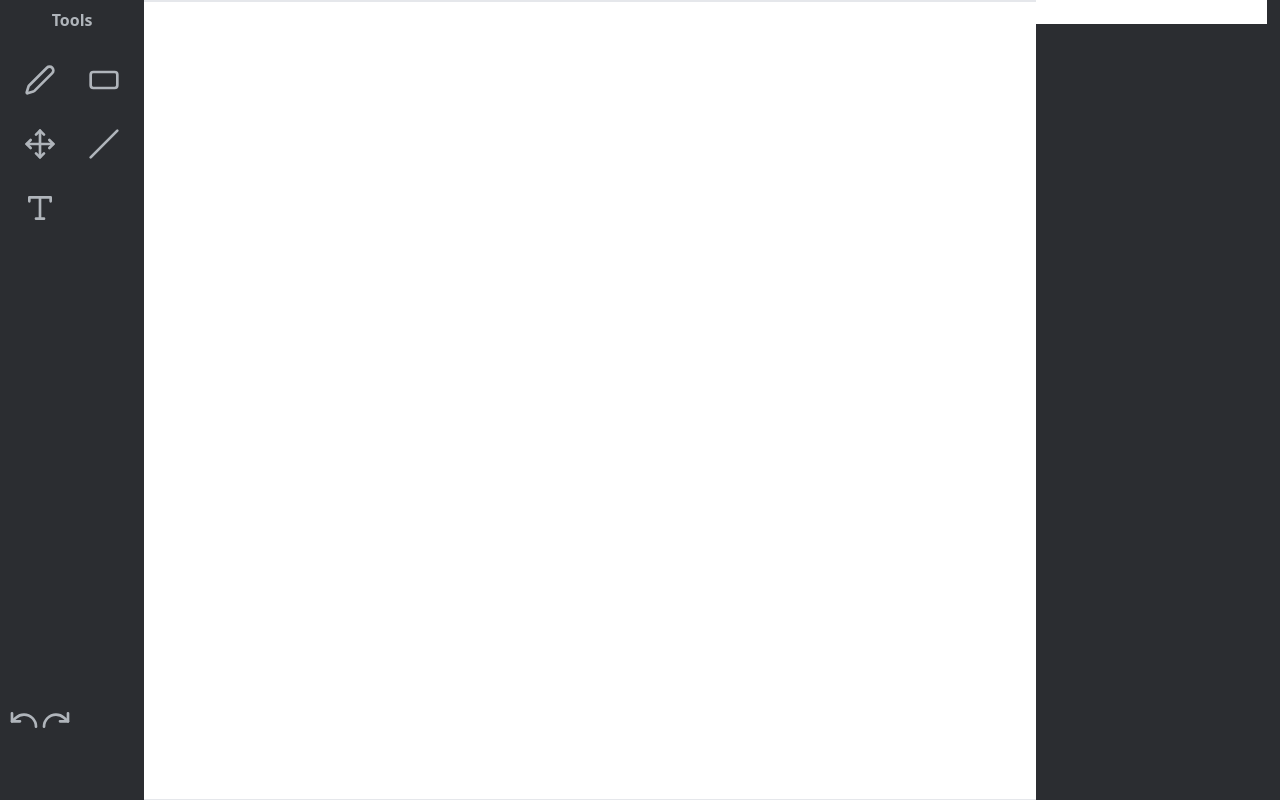
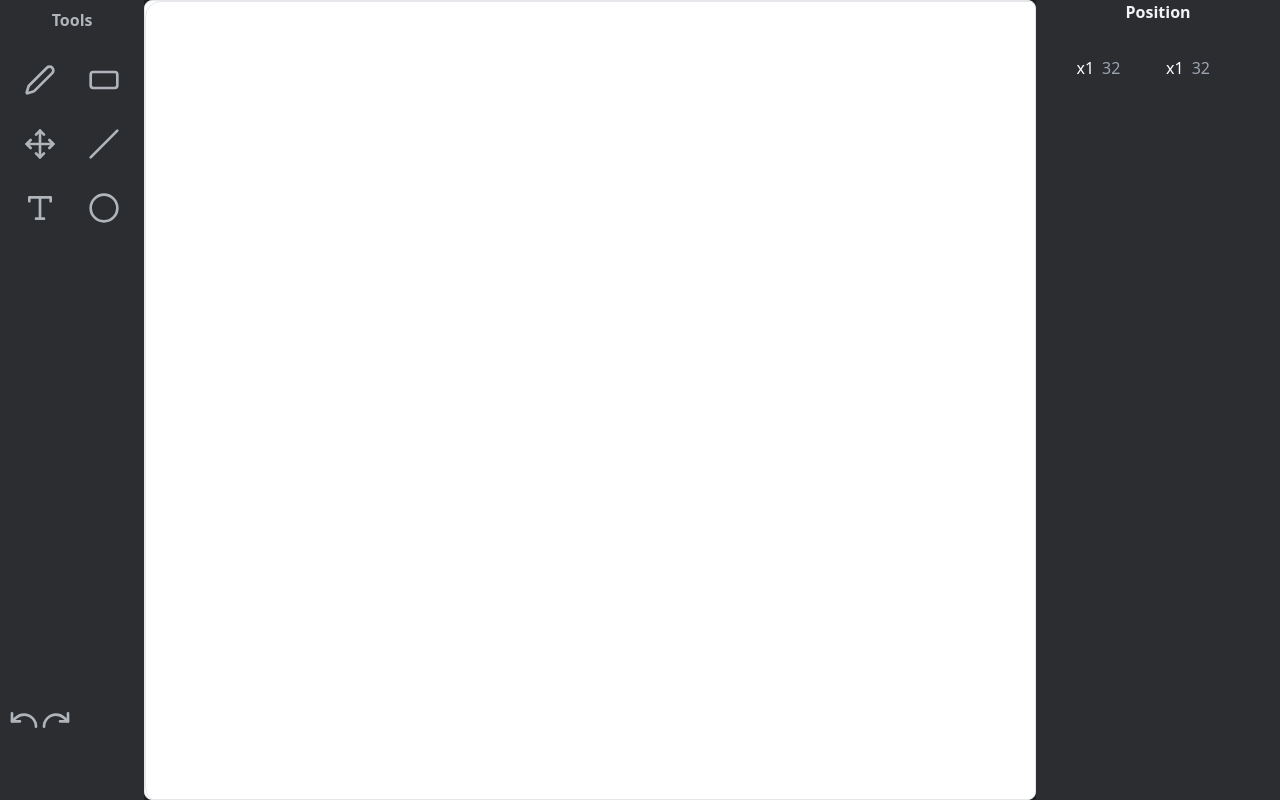
Before and after one commit to vikrant886/Anim-IT, a React (Create React App) app in the folder client/: page /prod in a window 1280 px wide. Both pictures are taken after a click on the icon 40 px from the left and 80 px from the top of the page. Built offline with nearby package versions, Linux system fonts and the light colour scheme; a web font is replaced by a local one.

Commit message:
offset fix

```diff
--- a/client/src/components/Canvas/Canvas.js
+++ b/client/src/components/Canvas/Canvas.js
@@ -15,9 +15,14 @@ const createElement = (id, x1, y1, x2, y2, type, linewidth) => {
                 type === "line"
                     ? generator.line(x1, y1, x2, y2)
                     : generator.rectangle(x1, y1, x2 - x1, y2 - y1);
+            console.log(roughElement)
+            // roughElement.op
             return { id, x1, y1, x2, y2, type, roughElement };
+        case "circle":
+            return { id, x1, y1, x2, y2, type }
+
         case "pencil":
-            return { id, type, points: [{ x: x1, y: y1 }] , linewidth: linewidth};
+            return { id, type, points: [{ x: x1, y: y1 }], linewidth: linewidth };
         case "text":
             return { id, type, x1, y1, x2, y2, text: "" };
         default:
@@ -52,6 +57,11 @@ const positionWithinElement = (x, y, element) => {
             const bottomRight = nearPoint(x, y, x2, y2, "br");
             const inside = x >= x1 && x <= x2 && y >= y1 && y <= y2 ? "inside" : null;
             return topLeft || topRight || bottomLeft || bottomRight || inside;
+        case "circle":
+            const distanceFromCenter = Math.sqrt((x - x1) ** 2 + (y - y1) ** 2);
+            const radius = Math.sqrt((x1 - x2) ** 2 + (y2 - y1) ** 2);
+            const insideCircle = distanceFromCenter <= radius;
+            return insideCircle ? "inside" : null;
         case "pencil":
             const betweenAnyPoint = element.points.some((point, index) => {
                 const nextPoint = element.points[index + 1];
@@ -143,7 +153,7 @@ const useHistory = initialState => {
 
     const undo = () => index > 0 && setIndex(prevState => prevState - 1);
     const redo = () => index < history.length - 1 && setIndex(prevState => prevState + 1);
-
+    console.log(history)
     return [history[index], setState, undo, redo];
 };
 
@@ -163,12 +173,23 @@ const getSvgPathFromStroke = stroke => {
     return d.join(" ");
 };
 
-const drawElement = (roughCanvas, context, element,linewidth) => {
+const drawElement = (roughCanvas, context, element, linewidth,selectedElement) => {
     switch (element.type) {
         case "line":
         case "rectangle":
+            if(selectedElement && selectedElement.id===element.id){
+                element.roughElement.options.stroke="#0000ff"
+            }
+            else{
+                element.roughElement.options.stroke="#000"
+            }
             roughCanvas.draw(element.roughElement);
             break;
+        case "circle":
+            console.log(element);
+            const radius = Math.abs(element.x2 - element.x1) / 2;
+        // roughCanvas.circle(element.x1, element.y1, radius);
+
         case "pencil":
             const stroke = getSvgPathFromStroke(getStroke(element.points, {
                 size: linewidth,
@@ -224,10 +245,10 @@ const usePressedKeys = () => {
 
 export default function Canvas() {
     const [elements, setElements, undo, redo] = useHistory([]);
-    const [action, setAction] = useState("none");
+    // const [action, setAction] = useState("none");
     // const [tool, setTool] = useState("rectangle");
-    const { tool, setTool, undocall, redocall , linewidth} = useContext(ProdContext)
-    const [selectedElement, setSelectedElement] = useState(null);
+    const canvasref = useRef(null)
+    const { tool, setTool, undocall, redocall, linewidth ,action, setAction ,selectedElement,setSelectedElement } = useContext(ProdContext)
     const [panOffset, setPanOffset] = React.useState({ x: 0, y: 0 });
     const [startPanMousePosition, setStartPanMousePosition] = React.useState({ x: 0, y: 0 });
     const textAreaRef = useRef();
@@ -268,15 +289,15 @@ export default function Canvas() {
         const canvas = document.getElementById("canvas");
         const context = canvas.getContext("2d");
         const roughCanvas = rough.canvas(canvas);
-
+        generator.rectangle(10, 120, 100, 100, { fill: 'red' });
         context.clearRect(0, 0, canvas.width, canvas.height);
 
         context.save();
         context.translate(panOffset.x, panOffset.y);
-
+        console.log(elements)
         elements.forEach(element => {
-            if (action === "writing" && selectedElement.id === element.id) return;
-            drawElement(roughCanvas, context, element,linewidth);
+            if (selectedElement &&  action === "writing" && selectedElement.id === element.id) return;
+            drawElement(roughCanvas, context, element, linewidth,selectedElement);
         });
         context.restore();
     }, [elements, action, selectedElement, panOffset]);
@@ -297,6 +318,10 @@ export default function Canvas() {
             document.removeEventListener("keydown", undoRedoFunction);
         };
     }, [undo, redo]);
+
+    useEffect(() => {
+        console.log("change ", elements)
+    }, [elements])
 
     useEffect(() => {
         const panFunction = event => {
@@ -322,15 +347,17 @@ export default function Canvas() {
         }
     }, [action, selectedElement]);
 
-    const updateElement = (id, x1, y1, x2, y2, type, options,linewidth) => {
+    const updateElement = (id, x1, y1, x2, y2, type, options, linewidth) => {
         const elementsCopy = [...elements];
         // console.log({x1,y1,x2,y2})
         // x2=x2-75;
         switch (type) {
             case "line":
             case "rectangle":
-                elementsCopy[id] = createElement(id, x1, y1, x2, y2, type,linewidth);
+                elementsCopy[id] = createElement(id, x1, y1, x2, y2, type, linewidth);
                 break;
+            case "circle":
+                elementsCopy[id] = createElement()
             case "pencil":
                 elementsCopy[id].points = [...elementsCopy[id].points, { x: x2, y: y2 }];
                 break;
@@ -341,7 +368,7 @@ export default function Canvas() {
                     .measureText(options.text).width;
                 const textHeight = 24;
                 elementsCopy[id] = {
-                    ...createElement(id, x1, y1, x1 + textWidth, y1 + textHeight, type,linewidth),
+                    ...createElement(id, x1, y1, x1 + textWidth, y1 + textHeight, type, linewidth),
                     text: options.text
                 };
                 break;
@@ -350,18 +377,31 @@ export default function Canvas() {
         }
 
         setElements(elementsCopy, true);
+        setSelectedElement(prev=>({
+            ...prev,
+            x1,y1,x2,y2
+        }))
     };
 
     const getMouseCoordinates = event => {
-        let clientX = event.clientX - panOffset.x;
-        let clientY = event.clientY - panOffset.y;
-        clientX = clientX - 180;
-        clientY = clientY - 70
+        // console.log(event.pageX)
+        // console.log(event.pageY,"pagey")
+        // console.
+        const val = canvasref.current.offsetLeft
+        // console.log(val)
+        // console.logg
+        // console.log(event.clientX,panOffset.x)
+        let clientX = event.clientX
+        let clientY = event.clientY
+        // console.log({clientX,clientY})
+        clientX = clientX - val
+        clientY = clientY
         return { clientX, clientY };
     };
 
     const handleMouseDown = event => {
         if (action === "writing") return;
+
 
         const { clientX, clientY } = getMouseCoordinates(event);
 
@@ -396,10 +436,12 @@ export default function Canvas() {
                     setAction("resizing");
                 }
             }
+            else{
+                setSelectedElement(null)
+            }
         } else {
             const id = elements.length;
-            console.log(elements)
-            const element = createElement(id, clientX, clientY, clientX, clientY, tool,linewidth);
+            const element = createElement(id, clientX, clientY, clientX, clientY, tool, linewidth);
             setElements(prevState => [...prevState, element]);
             setSelectedElement(element);
 
@@ -433,7 +475,7 @@ export default function Canvas() {
         if (action === "drawing") {
             const index = elements.length - 1;
             const { x1, y1 } = elements[index];
-            updateElement(index, x1, y1, clientX, clientY, tool,linewidth);
+            updateElement(index, x1, y1, clientX, clientY, tool, linewidth);
         } else if (action === "moving") {
             if (selectedElement.type === "pencil") {
                 const newPoints = selectedElement.points.map((_, index) => ({
@@ -453,12 +495,12 @@ export default function Canvas() {
                 const newX1 = clientX - offsetX;
                 const newY1 = clientY - offsetY;
                 const options = type === "text" ? { text: selectedElement.text } : {};
-                updateElement(id, newX1, newY1, newX1 + width, newY1 + height, type, options,linewidth);
+                updateElement(id, newX1, newY1, newX1 + width, newY1 + height, type, options, linewidth);
             }
         } else if (action === "resizing") {
             const { id, type, position, ...coordinates } = selectedElement;
             const { x1, y1, x2, y2 } = resizedCoordinates(clientX, clientY, position, coordinates);
-            updateElement(id, x1, y1, x2, y2, type,linewidth);
+            updateElement(id, x1, y1, x2, y2, type, linewidth);
         }
     };
 
@@ -491,18 +533,18 @@ export default function Canvas() {
         if (action === "writing") return;
 
         setAction("none");
-        setSelectedElement(null);
+        // setSelectedElement(null);
     };
 
     const handleBlur = event => {
         const { id, x1, y1, type } = selectedElement;
         setAction("none");
         setSelectedElement(null);
-        updateElement(id, x1, y1, null, null, type, { text: event.target.value },linewidth);
+        updateElement(id, x1, y1, null, null, type, { text: event.target.value }, linewidth);
     };
 
     return (
-        <div id="maindiv" className="bg-white" >
+        <div ref={canvasref} id="maindiv" className="bg-first w-full flex justify-center h-full" >
             {/* <div style={{ position: "fixed", zIndex: 2 }}>
                 <input
                     type="radio"
@@ -555,9 +597,10 @@ export default function Canvas() {
                     }}
                 />
             ) : null}
-            <div className="border rounded-lg border-2px" style={{ width: 1400, height: 800, overflow: "hidden", position: "relative" }}>
+            <div className="border rounded-lg border-2px bg-white" style={{ height: 800, overflow: "hidden", position: "relative" }}>
                 <canvas
                     id="canvas"
+                    // ref={canvasref}
                     width={window.innerWidth} // Set your desired width here
                     height={window.innerHeight} // Set your desired height here
                     onMouseDown={handleMouseDown}
--- a/client/src/components/pages/prod.jsx
+++ b/client/src/components/pages/prod.jsx
@@ -3,12 +3,21 @@ import { ProdContext } from "../context/prodContext";
 import Lprod from "../prod-component/left-prod";
 import Mprod from "../prod-component/mid-prod";
 import Rprod from "../prod-component/right-prod";
+import rough from "roughjs/bundled/rough.esm";
+import getStroke from "perfect-freehand";
 
 export default function Production() {
     const [tool, setTool] = useState("selection");
+    const [action, setAction] = useState("none");
     const [undocall, setUndocall] = useState(false);
     const [redocall, setRedocall] = useState(false);
     const [linewidth, setLinewidth] = useState(32);
+    const [selectedElement, setSelectedElement] = useState(null);
+    const [ele, setEle] = useState([])
+    const [canvascontext, setCanvascontext] = useState(null)
+    const [roughcanvas, setRoughcanvas] = useState()
+    const generator = rough.generator();
+
     return (
         <div className="flex flex-row overflow-hidden w-screen h-screen">
             <ProdContext.Provider
@@ -21,6 +30,14 @@ export default function Production() {
                     redocall,
                     linewidth,
                     setLinewidth,
+                    action,
+                    setAction,
+                    selectedElement,
+                    setSelectedElement,
+                    ele,
+                    setEle,
+                    canvascontext, setCanvascontext,
+                    roughcanvas, setRoughcanvas,
                 }}
             >
                 <Lprod />
--- a/client/src/components/prod-component/left-prod.jsx
+++ b/client/src/components/prod-component/left-prod.jsx
@@ -1,18 +1,19 @@
 import React, { useContext } from "react";
-import { Pen, RectangleHorizontal, Move, Slash, Type ,Undo, Redo} from "lucide-react";
+import { Pen, RectangleHorizontal, Move, Slash, Type ,Undo, Redo ,Circle} from "lucide-react";
 import { ProdContext } from "../context/prodContext";
 
 export default function Lprod() {
-    const { setTool, undocall , redocall  ,setUndocall  , setRedocall  } = useContext(ProdContext)
+    const { setTool, undocall , redocall  ,setUndocall  , setRedocall ,setSelectedElement } = useContext(ProdContext)
     return (
         <div className=" w-[200px] bg-second p-2 flex items-center gap-8 flex-col">
             <p className="text-text-one font-bold">Tools</p>
             <div className="grid grid-cols-2 grid-rows-10 gap-8">
                 <Pen className="text-text-one hover:text-text-two size-8" onClick={() => { setTool("pencil") }} />
-                <RectangleHorizontal className="text-text-one hover:text-text-two size-8" onClick={() => { setTool("rectangle") }} />
+                <RectangleHorizontal className="text-text-one hover:text-text-two size-8" onClick={() => { setTool("rectangle"); setSelectedElement(null) }} />
                 <Move className="text-text-one  hover:text-text-two size-8" onClick={() => { setTool("selection") }} />
                 <Slash className="text-text-one  hover:text-text-two size-8" onClick={() => { setTool("line") }} />
                 <Type className="text-text-one  hover:text-text-two size-8" onClick={() => { setTool("text") }} />
+                <Circle className="text-text-one  hover:text-text-two size-8" onClick={() => { setTool("circle") }} />
             </div>
             <div className="w-full flex flex-row">
                 <Undo className="text-text-one hover:text-text-two size-8" onClick={()=>{setUndocall(!undocall)}}/>
--- a/client/src/components/prod-component/right-prod.jsx
+++ b/client/src/components/prod-component/right-prod.jsx
@@ -1,22 +1,112 @@
-import React, { useContext } from "react";
+import React, { useContext, useEffect, useState } from "react";
 import { ProdContext } from "../context/prodContext";
 
-export default function Rprod(){
-    const {tool,linewidth, setLinewidth} = useContext(ProdContext)
+export default function Rprod() {
+    const { tool, linewidth, setLinewidth ,selectedElement ,setSelectedElement} = useContext(ProdContext)
+    // const [x1,setX1]= useState(selectedElement.x1||0)
+    // const [y1,setY1]= useState(selectedElement.y2||0)
+    // const [x2,setX2]= useState(selectedElement.x2||0)
+    // const [y2,setY2]= useState(selectedElement.y2||0)
     console.log(tool)
-    return(
+
+    useEffect(()=>{
+        console.log("hi")
+    },[selectedElement])
+    function handlechange() {
+        // if (selectedElement.type === "rectangle") {
+        //     setSelectedElement(prev => ({
+        //         ...prev,
+        //         x1,
+        //         x2,
+        //         y1,
+        //         y2
+        //     }));
+        // }
+    }
+
+    return (
         <div className=" w-[350px] bg-second text-white">
             {
-                tool === "pencil" ?(
-                    <div>
-                        <input className="text-black" type="text" onChange={(e)=>{setLinewidth(parseInt(e.target.value))}} />
+                tool === "pencil" ? (
+                    <div className="overflow-hidden flex items-center justify-center">
+                        <div className="flex flex-col">
+                            <p className="text-text-two font-semibold mb-8 text-center">Position</p>
+                            <div className="flex flex-row gap-4">
+                                <div className="flex flex-row gap-2">
+                                    <p className="text-white">x1</p>
+                                    <input type="text" className="w-12 bg-second outline-none text-text-one" placeholder="32" />
+                                </div>
+                                <div className="flex flex-row gap-2">
+                                    <p className="text-white" >x1</p>
+                                    <input type="text" className="w-12 outline-none bg-second text-text-one" placeholder="32" />
+                                </div>
+
+                            </div>
+                        </div>
+                        {/* <input className="text-black" type="text" onChange={(e) => { setLinewidth(parseInt(e.target.value)) }} /> */}
                     </div>
                 ) : (
-                    tool === "rectangle" ? (
-                        <div>
-                            this is rect
+                    (selectedElement && selectedElement.type==="rectangle") || tool === "rectangle" ? (
+                        <div className="overflow-hidden flex items-center justify-center">
+                            <div className="flex flex-col gap-4">
+                                <p className="text-text-two font-semibold mb-8 text-center">Position</p>
+                                <div className="flex flex-row gap-4">
+                                    <div className="flex flex-row gap-2">
+                                        <p className="text-white">x1</p>
+                                        <input type="text" className="w-12 bg-second outline-none text-text-one" onChange={(e)=>{handlechange()}}  value={selectedElement?selectedElement.x1:0} />
+                                    </div>
+                                    <div className="flex flex-row gap-2">
+                                        <p className="text-white" >y1</p>
+                                        <input type="text" className="w-12 outline-none bg-second text-text-one"onChange={handlechange}  placeholder={selectedElement?selectedElement.y1:0} />
+                                    </div>
+
+                                </div>
+                                <div className="flex flex-row gap-4">
+                                    <div className="flex flex-row gap-2">
+                                        <p className="text-white">x2</p>
+                                        <input type="text" className="w-12 bg-second outline-none text-text-one" onChange={handlechange} placeholder={selectedElement?selectedElement.x2:0} />
+                                    </div>
+                                    <div className="flex flex-row gap-2">
+                                        <p className="text-white" >y2</p>
+                                        <input type="text" className="w-12 outline-none bg-second text-text-one" onChange={handlechange} placeholder={selectedElement?selectedElement.y2:0} />
+                                    </div>
+
+                                </div>
+                            </div>
+                            {/* <input className="text-black" type="text" onChange={(e) => { setLinewidth(parseInt(e.target.value)) }} /> */}
                         </div>
-                    ) : null
+                    ) : (
+                        (selectedElement && selectedElement.type==="line") || tool === "line" ? (
+                            <div className="overflow-hidden flex items-center justify-center">
+                                <div className="flex flex-col gap-4">
+                                    <p className="text-text-two font-semibold mb-8 text-center">Position</p>
+                                    <div className="flex flex-row gap-4">
+                                        <div className="flex flex-row gap-2">
+                                            <p className="text-white">x1</p>
+                                            <input type="text" className="w-12 bg-second outline-none text-text-one" onChange={(e)=>{handlechange()}}  value={selectedElement?selectedElement.x1:0} />
+                                        </div>
+                                        <div className="flex flex-row gap-2">
+                                            <p className="text-white" >y1</p>
+                                            <input type="text" className="w-12 outline-none bg-second text-text-one"onChange={handlechange}  placeholder={selectedElement?selectedElement.y1:0} />
+                                        </div>
+
+                                    </div>
+                                    <div className="flex flex-row gap-4">
+                                        <div className="flex flex-row gap-2">
+                                            <p className="text-white">x2</p>
+                                            <input type="text" className="w-12 bg-second outline-none text-text-one" onChange={handlechange} placeholder={selectedElement?selectedElement.x2:0} />
+                                        </div>
+                                        <div className="flex flex-row gap-2">
+                                            <p className="text-white" >y2</p>
+                                            <input type="text" className="w-12 outline-none bg-second text-text-one" onChange={handlechange} placeholder={selectedElement?selectedElement.y2:0} />
+                                        </div>
+
+                                    </div>
+                                </div>
+                                {/* <input className="text-black" type="text" onChange={(e) => { setLinewidth(parseInt(e.target.value)) }} /> */}
+                            </div>
+                        ) : null
+                    )
                 )
             }
         </div>
```
